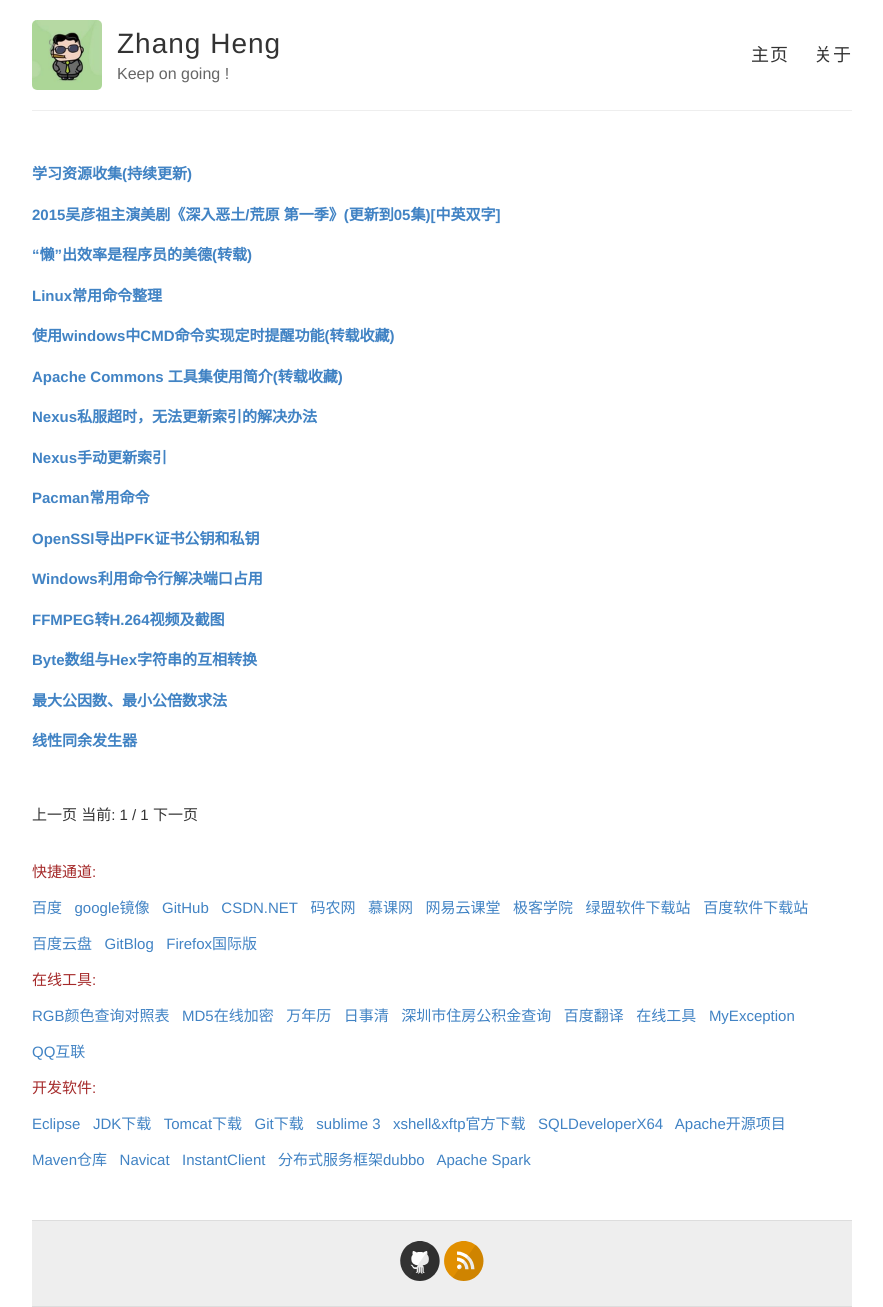
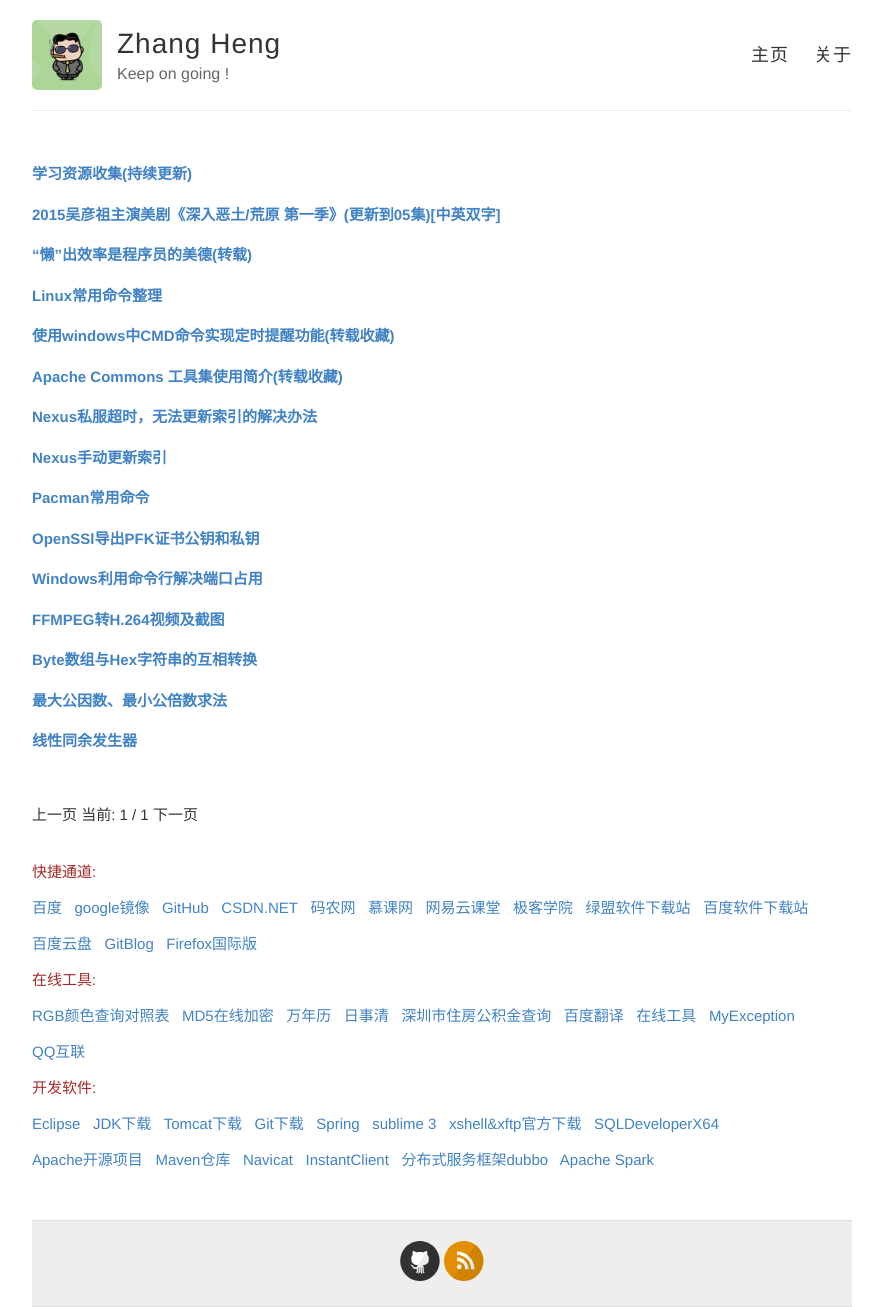
Before and after one commit to daniel163/daniel163.github.io, a Jekyll site: the page built from index.html, in a window 1280 px wide. Shown: the whole page, without its empty margins (198-1081 px from the left). Built offline with Jekyll 4.4.1, drawn with Linux system fonts in a browser that asks for light colours; Markdown is read by kramdown in place of the engine named in the settings; the list of posts is cut into pages by our own code.

Commit message:
更新主页

```diff
--- a/index.html
+++ b/index.html
@@ -69,18 +69,18 @@ layout: default
 	<a href="http://www.oracle.com/technetwork/java/javase/downloads/index-jsp-138363.html" target="_blank">JDK下载</a>&nbsp&nbsp
 	<a href="http://tomcat.apache.org/" target="_blank">Tomcat下载</a>&nbsp&nbsp
 	<a href="http://tortoisegit.org/about/" target="_blank">Git下载</a>&nbsp&nbsp
+	<a href="http://spring.io/" target="_blank">Spring</a>&nbsp&nbsp
 	<a href="http://www.sublimetext.com/3" target="_blank">sublime 3</a>&nbsp&nbsp
 	<a href="http://www.netsarang.com/download/main.html" target="_blank">xshell&xftp官方下载</a>&nbsp&nbsp
 	<a href="http://pan.baidu.com/s/1qX6rW4W" target="_blank">SQLDeveloperX64</a>&nbsp&nbsp
-	<a href="http://www.apache.org/index.html#projects-list" target="_blank">Apache开源项目</a>&nbsp&nbsp
 	</p>
 	<p>
+	<a href="http://www.apache.org/index.html#projects-list" target="_blank">Apache开源项目</a>&nbsp&nbsp
 	<a href="http://mvnrepository.com/" target="_blank">Maven仓库</a>&nbsp&nbsp
 	<a href="http://www.navicat.com/download" target="_blank">Navicat</a>&nbsp&nbsp
 	<a href="http://www.oracle.com/technetwork/database/features/instant-client/index-097480.html" target="_blank">InstantClient</a>&nbsp&nbsp
 	<a href="http://dubbo.io/" target="_blank">分布式服务框架dubbo</a>&nbsp&nbsp
 	<a href="http://spark.apache.org/" target="_blank">Apache Spark</a>&nbsp&nbsp
-
 	</p>
 
 
```
